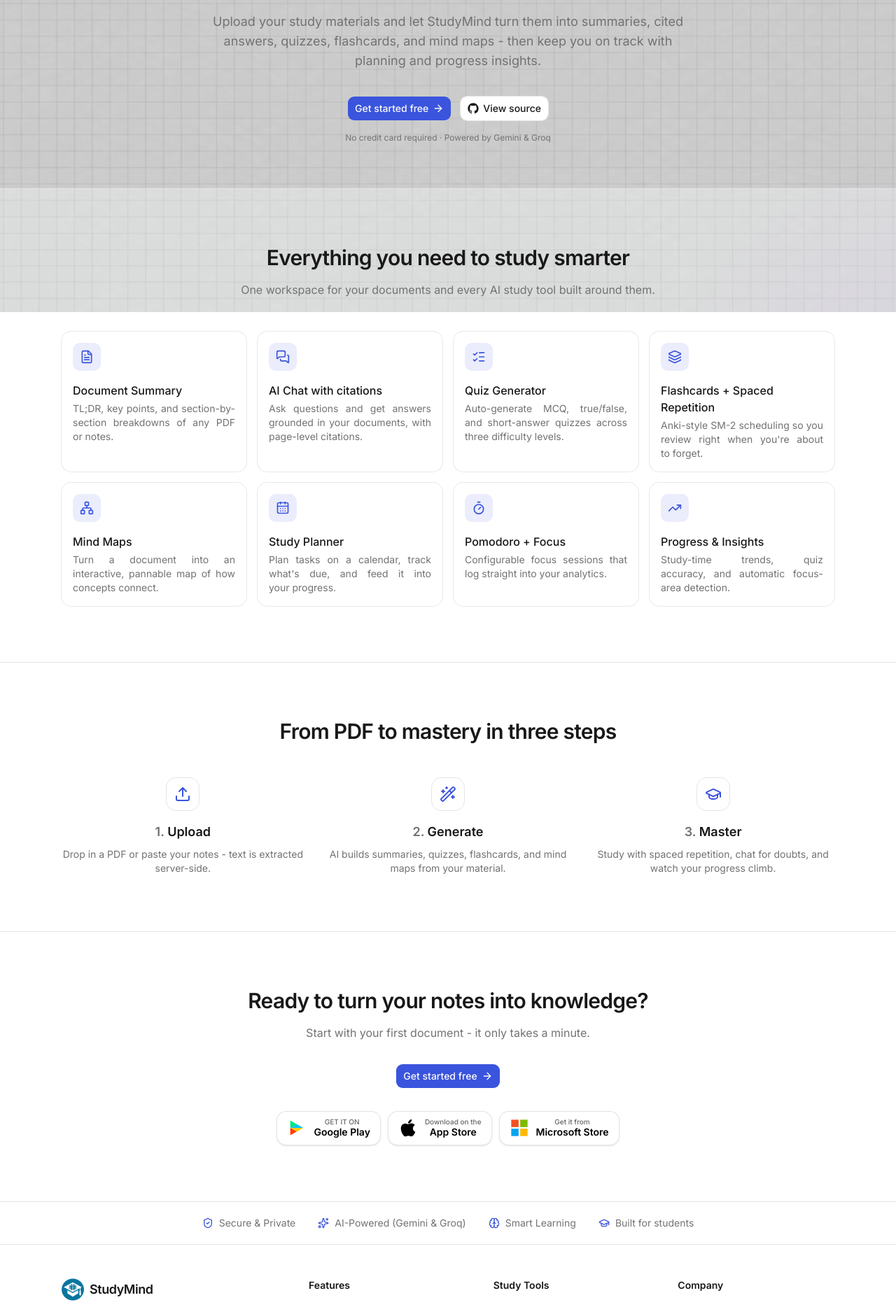
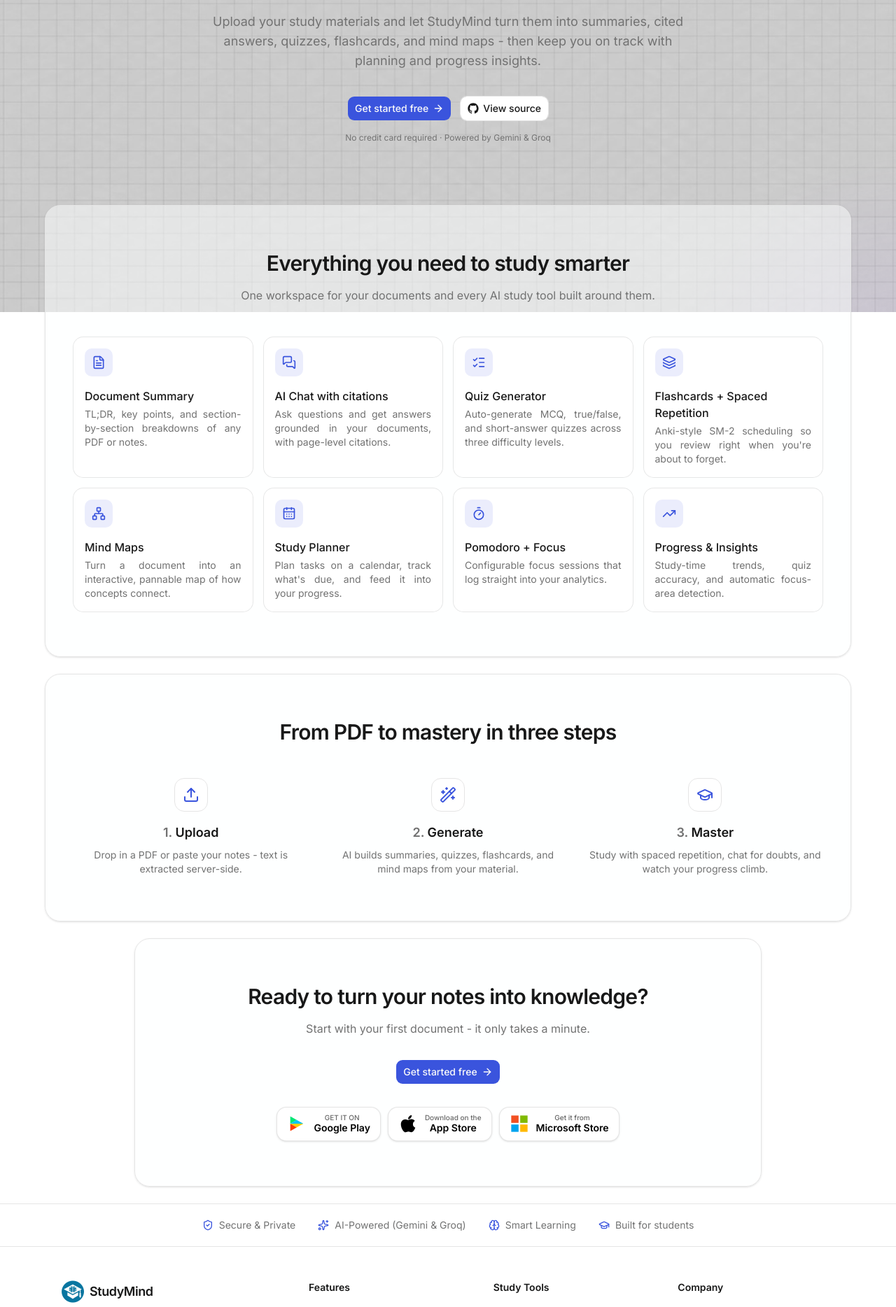
Before and after one commit to shounadhikary/StudyMind, a Next.js app: page / in a window 1280 px wide. Shown: the part 354-2222 px from the top of the page at 70% size. Built offline with nearby package versions, Linux system fonts and the light colour scheme; no server answers.

Commit message:
style: make landing sections distinct panels
Turn the Features, How-it-works, and CTA sections into individual rounded,
bordered cards with a background and soft shadow, separated by spacing (and
side gaps), so each block reads as its own panel over the doodle background.

```diff
--- a/src/app/(marketing)/page.tsx
+++ b/src/app/(marketing)/page.tsx
@@ -139,8 +139,8 @@ export default function LandingPage() {
       </section>
 
       {/* Features */}
-      <section id="features" className="scroll-mt-20 border-t bg-card/30">
-        <div className="mx-auto max-w-6xl px-6 py-20">
+      <section id="features" className="scroll-mt-20 px-4 sm:px-6">
+        <div className="mx-auto max-w-6xl my-6 rounded-3xl border bg-card/50 px-6 py-14 shadow-sm sm:px-10 sm:py-16">
           <div className="mx-auto max-w-2xl text-center">
             <h2 className="font-heading text-3xl font-semibold tracking-tight">
               Everything you need to study smarter
@@ -174,8 +174,8 @@ export default function LandingPage() {
       </section>
 
       {/* How it works */}
-      <section className="border-t">
-        <div className="mx-auto max-w-6xl px-6 py-20">
+      <section className="px-4 sm:px-6">
+        <div className="mx-auto max-w-6xl my-6 rounded-3xl border bg-card/50 px-6 py-14 shadow-sm sm:px-10 sm:py-16">
           <div className="mx-auto max-w-2xl text-center">
             <h2 className="font-heading text-3xl font-semibold tracking-tight">
               From PDF to mastery in three steps
@@ -201,8 +201,8 @@ export default function LandingPage() {
       </section>
 
       {/* CTA band */}
-      <section className="border-t bg-card/30">
-        <div className="mx-auto max-w-4xl px-6 py-20 text-center">
+      <section className="px-4 sm:px-6">
+        <div className="mx-auto max-w-4xl my-6 rounded-3xl border bg-card/50 px-6 py-14 text-center shadow-sm sm:px-10 sm:py-16">
           <h2 className="font-heading text-3xl font-semibold tracking-tight text-balance">
             Ready to turn your notes into knowledge?
           </h2>
```
